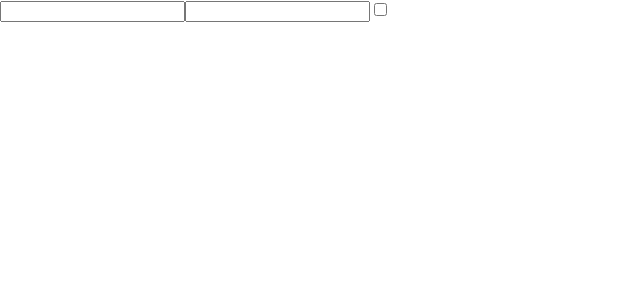
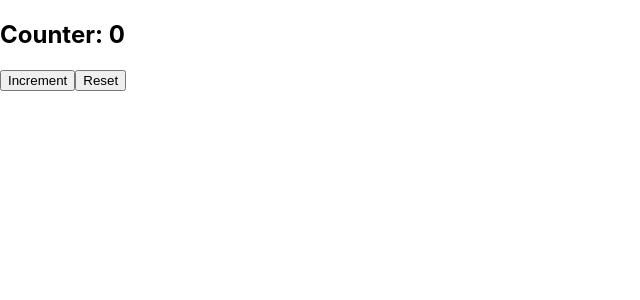
Before and after one commit to thaliagit/my-app, a React (Create React App) app: page / in a window 1280 px wide. Shown: the top 300 px of the page, without its empty margins (0-640 px from the left). Built offline with nearby package versions, Linux system fonts and the light colour scheme.

Commit message:
exercise 32 completed

```diff
--- a/src/App.js
+++ b/src/App.js
@@ -1,13 +1,12 @@
-import logo from './logo.svg';
-import './App.css';
-import React from 'react';
-import { LanguageContext } from './components/LanguageContext';
-import DisplayLanguage from './components/DisplayLanguage';
-import HookCounter from './components/HookCounter';
-import LoginForm from './components/LoginForm';
+import logo from "./logo.svg";
+import "./App.css";
+import React, { useState } from "react";
+import { LanguageContext } from "./components/LanguageContext";
+import DisplayLanguage from "./components/DisplayLanguage";
+import ClickCounter from "./components/ClickCounter";
+import LoginForm from "./components/LoginForm";
 
-class App extends React.Component {
-
+function App() {
   // state = {
   //   language: "en"
   // }
@@ -17,22 +16,31 @@ class App extends React.Component {
   //     language: event.target.value
   //   })
   // }
+  // const [showCounter, setShowCounter] = useState(true)
 
-  render(){
+  // function handleToggleCounter(){
+  //   setShowCounter(s => !s)
+  // }
+
+  const handleCounterChange = (counter) => {
+    console.log("Counter number: " + counter);
+  };
+
   return (
     <>
-    {/* <select value={this.state.language} onChange={this.handleLanguageChange}>
+      {/* <select value={this.state.language} onChange={this.handleLanguageChange}>
       <option value="en">English</option>
       <option value="gr">Greek</option>
     </select>
       <LanguageContext.Provider value={this.state.language}>
         <DisplayLanguage />
       </LanguageContext.Provider> */}
-      {/* <HookCounter /> */}
-      <LoginForm />
+      <ClickCounter onCounterChange={handleCounterChange} />
+      {/* <button onClick={handleToggleCounter}>Toggle Counter</button>
+      {showCounter && <ClickCounter />} */}
+      {/* <LoginForm /> */}
     </>
   );
-  }
 }
 
 export default App;
--- /dev/null
+++ b/src/components/ClickCounter.jsx
@@ -0,0 +1,24 @@
+import React, { useEffect, useState } from "react";
+
+export default function ClickCounter({onCounterChange}) {
+
+  const [counter, setCounter] = useState(0);
+
+  useEffect(() => {
+  onCounterChange(counter)
+  }, [counter]);
+
+  function handleCounterIncr() {
+    setCounter(() => counter + 1);
+  }
+  function handleCounterReset() {
+    setCounter(0);
+  }
+  return (
+    <div>
+      <h2>Counter: {counter}</h2>
+      <button onClick={handleCounterIncr}>Increment</button>
+      <button onClick={handleCounterReset}>Reset</button>
+    </div>
+  );
+}
--- a/src/components/HookCounter.jsx
+++ /dev/null
@@ -1,19 +0,0 @@
-import React, { useState } from 'react'
-
-export default function HookCounter({ initialValue = 0 }) {
-  const [counter, setCounter ] = useState(initialValue)
-
-  function handleCounterIncr(){
-    setCounter(() => counter + 1)
-  }
-  function handleCounterReset(){
-    setCounter(initialValue)
-  }
-    return (
-    <div>
-        <h2>Counter: {counter}</h2>
-        <button onClick={handleCounterIncr}>Increament</button>
-        <button onClick={handleCounterReset}>Reset</button>
-    </div>
-  )
-}
```
